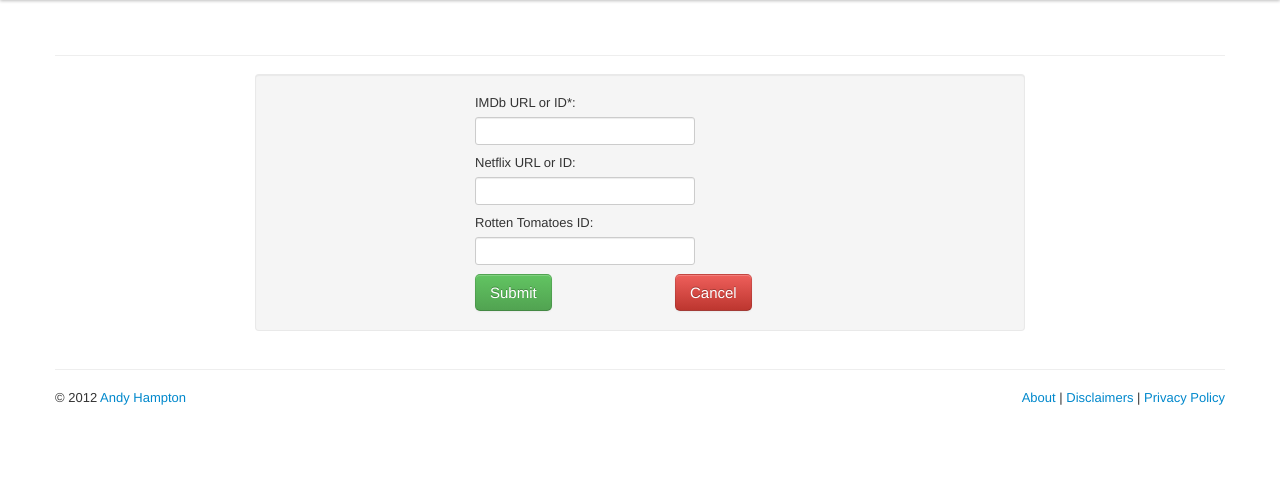
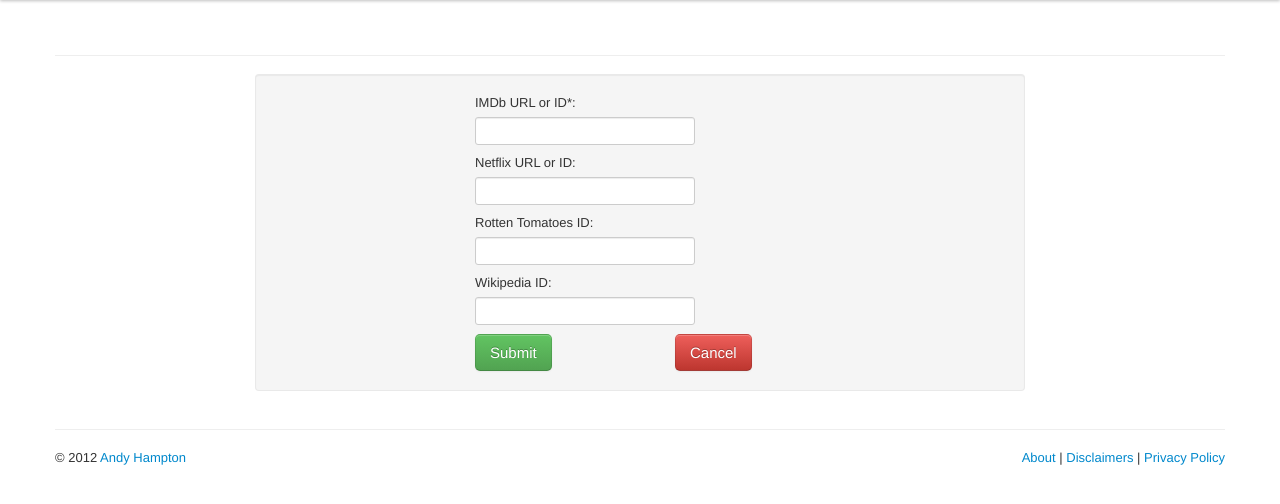
Before and after one commit to ahampt/Pref, a Django app: template pref/webapp/templates/movie/add.html in a window 1280 px wide. Shown: the part 40-544 px from the top of the page. Run offline with Django 3.2, Linux system fonts and the light colour scheme; the template is opened without the code that fills it, so the values that code supplies are empty; some libraries are stand-ins or nearby versions.

Commit message:
Add support for editing wikipedia id

```diff
--- a/pref/webapp/templates/movie/add.html
+++ b/pref/webapp/templates/movie/add.html
@@ -44,6 +44,16 @@
 			</div>
 		</div>
 		<div class="row">
+			<div class="span4 offset2">
+				<label for="wikipedia_id">Wikipedia ID: </label>
+				{% if movie and movie.WikipediaId %}
+					<input type="text" name="wikipedia_id" id="wikipedia_id" value="{{links.wikipedia}}" />
+				{% else %}
+					<input type="text" name="wikipedia_id" id="wikipedia_id" />
+				{% endif %}
+			</div>
+		</div>
+		<div class="row">
 			<div class="span1 offset2">
 				<input class="btn btn-large btn-success" type="submit" value="Submit" />
 			</div>
--- a/pref/webapp/templates/movie/edit.html
+++ b/pref/webapp/templates/movie/edit.html
@@ -55,6 +55,12 @@
 				<div class="span4 offset2">
 					<label for="netflix"><a href="{{links.netflix}}" target="_blank">Netflix: </a></label>
 					<input type="text" name="netflix" id="netflix" value="{{movie.NetflixId}}" />
+				</div>
+			</div>
+			<div class="row">
+				<div class="span4 offset2">
+					<label for="wikipedia"><a href="{{links.wikipedia}}" target="_blank">Wikipedia: </a></label>
+					<input type="text" name="wikipedia" id="wikipedia" value="{{movie.WikipediaId}}" />
 				</div>
 			</div>
 			<br />
--- a/pref/webapp/tools/id_tools.py
+++ b/pref/webapp/tools/id_tools.py
@@ -338,7 +338,7 @@ def rottentomatoes_movie_from_title(cur_movie, only_id = False):
 		return {'error_msg' : 'No title to search from.'}
 
 # Return movie given user inputs (imdb, netflix, rotten tomatoes) (url, id)
-def movie_from_inputs(imdb_input, netflix_input, rottentomatoes_input):
+def movie_from_inputs(imdb_input, netflix_input, rottentomatoes_input, wikipedia_input):
 	imdb_movie, rottentomatoes_movie, netflix_movie = None, None, None
 	directors, writers, actors, genres = [], [], [], []
 	movie = Movies()
@@ -391,4 +391,6 @@ def movie_from_inputs(imdb_input, netflix_input, rottentomatoes_input):
 		if rottentomatoes_res.get('movie'):
 			rottentomatoes_movie = rottentomatoes_res.get('movie')
 			movie.RottenTomatoesId = rottentomatoes_movie.RottenTomatoesId
+	# Use given wikipedia input with no validation, maybe include in future
+	movie.WikipediaId = wikipedia_input[29:] if wikipedia_input.find('http://en.wikipedia.org/wiki/') == 0 else wikipedia_input
 	return {'success': success, 'movie' : movie, 'directors' : directors, 'writers' : writers, 'actors' : actors, 'genres' : genres, 'error_list' : error_list}
--- a/pref/webapp/views/movie.py
+++ b/pref/webapp/views/movie.py
@@ -86,7 +86,7 @@ def view_list(request):
 				Add movie given user input of imdb, netflix, and rottentomatoes urls or ids and redirect to movie page
 				PATH: webapp.views.movie.view_list; METHOD: post; PARAMS: get - add; MISC: logged_in_profile.IsAdmin;
 				*****************************************************************************'''
-				res_dict = movie_from_inputs(request.POST.get('imdb_url'), request.POST.get('netflix_url'), request.POST.get('rottentomatoes_id'))
+				res_dict = movie_from_inputs(request.POST.get('imdb_url'), request.POST.get('netflix_url'), request.POST.get('rottentomatoes_id'), request.POST.get('wikipedia_id'))
 				if res_dict.get('success'):
 					try:
 						movie = res_dict.get('movie')
@@ -366,6 +366,7 @@ def view(request, urltitle):
 					movie.ImdbId = request.POST.get('imdb')
 					movie.RottenTomatoesId = request.POST.get('rottentomatoes')
 					movie.NetflixId = request.POST.get('netflix')
+					movie.WikipediaId = request.POST.get('wikipedia')
 					movie.full_clean()
 					movie.save()
 					movie_logger.info(movie.UrlTitle + ' Update Success by ' + logged_in_profile_info['username'])
```
